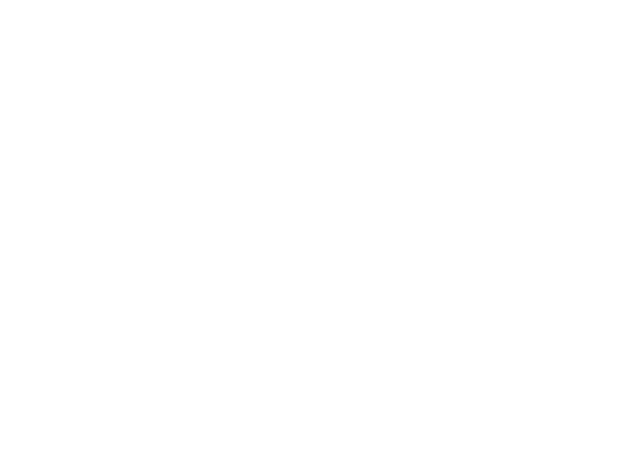
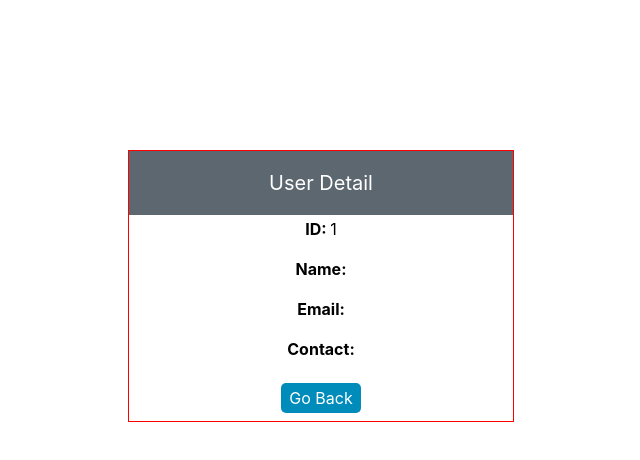
Before and after one commit to EversonCalabazas/CRUD-MERN, a React (Create React App) app in the folder client/: page /view/1 in a window 1280 px wide. Before the commit this address had no page. Shown: the top 460 px of the page, without its empty margins (319-959 px from the left). Built offline with nearby package versions, Linux system fonts and the light colour scheme; no server answers.

Commit message:
adicionado page de view

```diff
--- a/client/src/App.js
+++ b/client/src/App.js
@@ -4,6 +4,7 @@
 import './App.css';
 import Home from './pages/Home';
 import AddEdit from './pages/AddEdit';
+import View from './pages/View';
 
 function App() {
   return (
@@ -14,6 +15,7 @@
           <Route exact path="/" element={<Home/>}/>
           <Route path='/addEdit' element={<AddEdit/>}/>
           <Route path='/update/:id' element={<AddEdit/>}/>
+          <Route path='/view/:id' element={<View/>}/>
         </Routes>
 
       </div>
--- /dev/null
+++ b/client/src/pages/View.css
@@ -0,0 +1,23 @@
+.card{
+    width: 30%;
+    display: flex;
+    flex-direction: column;
+    border: 1px red solid;
+    align-content: center;
+    margin: 0 auto;
+}
+
+.card-header{
+    height: 30%;
+    background-color: #5d6770;
+    color: white;
+    text-align: center;
+}
+
+.card-header p{
+    font-size: 20px;
+}
+
+.container{
+    padding: 4px 16px;
+}
--- /dev/null
+++ b/client/src/pages/View.js
@@ -0,0 +1,46 @@
+import React, {useState, useEffect} from "react";
+import { useParams, Link } from "react-router-dom";
+import axios from "axios";
+import view from './View.css';
+
+const View = () => {
+    const [user, setUser] = useState({});
+
+    const {id} = useParams();
+
+    useEffect(() => {
+        axios.get(`http://localhost:5000/api/get/${id}`)
+        .then((resp) => setUser({...resp.data[0]}));
+    })
+    return (
+        <div style={{marginTop: "150px"}}>
+            <div className="card">
+                <div className="card-header"><p>User Detail</p></div>
+                <div className="container">
+                    <strong>ID: </strong>
+                    <span>{id}</span>
+                    <br />
+                    <br />
+                    <strong>Name: </strong>
+                    <span>{user.name}</span>
+                    <br />
+                    <br />
+                    <strong>Email: </strong>
+                    <span>{user.email}</span>
+                    <br />
+                    <br />
+                    <strong>Contact: </strong>
+                    <span>{user.contact}</span>
+                    <br />
+                    <br />
+                    <Link to="/">
+                        <div className="btn btn-edit"> Go Back</div>
+                    </Link>
+                </div>
+
+            </div>
+        </div>
+    )
+}
+
+export default View;
```
